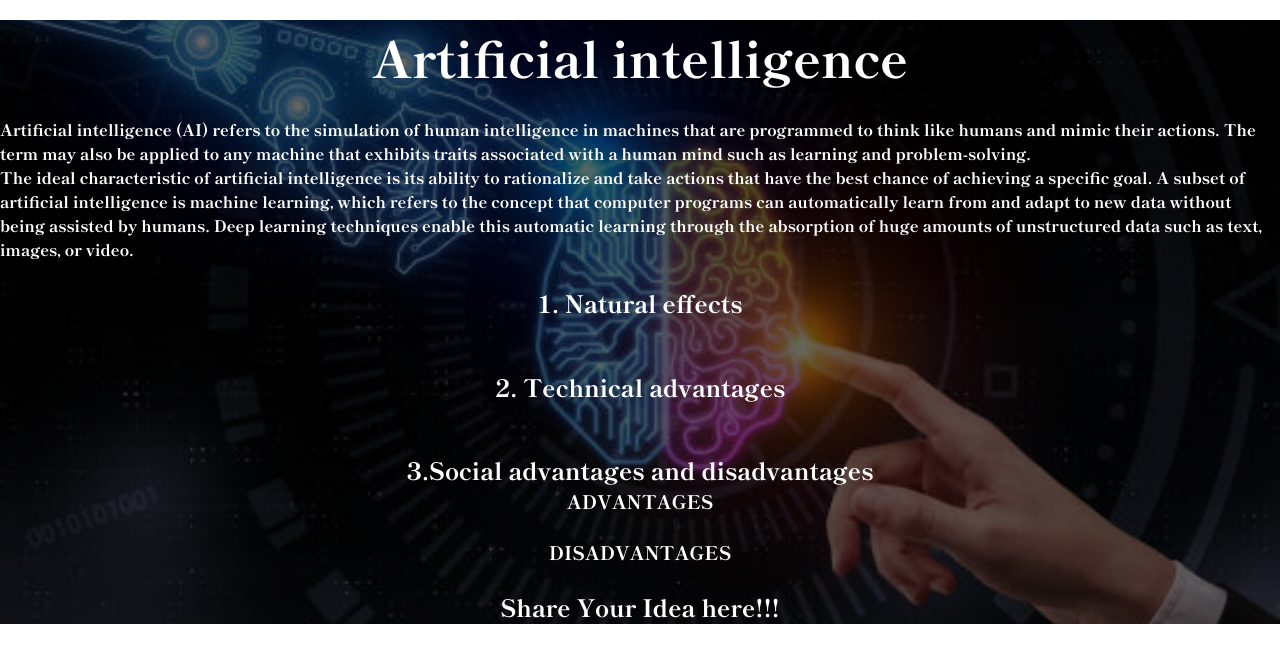
After one commit to praveengit11/Mini-Project, a PHP site: page /ai.html in a window 1280 px wide. The commit adds this page. Shown: the top 663 px of the page. Run offline with PHP 8.4, Linux system fonts and the light colour scheme.

Commit message:
info need to be added

```diff
--- /dev/null
+++ b/ai.css
@@ -0,0 +1,64 @@
+*{
+  margin: 0px;
+  padding: 0px;
+  color: white;
+  font-family: 'Shippori Mincho', serif;
+}
+
+header{
+  background-image: linear-gradient(rgba(0,0,0,0.6),rgba(0,0,0,0.6)),url(ai.jpeg);
+  height: auto;
+  background-size: cover;
+  background-position: center;
+}
+
+p{
+  margin-top: 25px;
+
+}
+
+#head{
+  font-weight: bold;
+  font-size: 50px;
+  margin-top: 20px;
+  text-align: center;
+
+
+}
+.natural{
+
+  text-align: center;
+
+
+}
+.natural h2{
+
+  text-align: center;
+
+}
+.technical{
+
+  text-align: center;
+
+}
+
+.technical h2{
+
+  text-align: center;
+
+}
+
+.Social{
+
+  text-align: center;
+
+}
+
+.Social h2{
+
+  text-align: center;
+
+}
+#idea{
+  text-align: center;
+}
--- /dev/null
+++ b/ai.html
@@ -0,0 +1,52 @@
+<!DOCTYPE html>
+<html lang="en">
+<head>
+    <link rel="stylesheet" href="ai.css">
+    <link href="https://fonts.googleapis.com/css2?family=Shippori+Mincho:wght@800&display=swap" rel="stylesheet">
+    <link href="https://fonts.googleapis.com/css2?family=Shippori+Mincho:wght@400;800&display=swap" rel="stylesheet">
+    <meta charset="UTF-8">
+    <meta http-equiv="X-UA-Compatible" content="IE=edge">
+    <meta name="viewport" content="width=device-width, initial-scale=1.0">
+    <title>Artificial intelligence</title>
+</head>
+<body>
+    <header>
+      <h1 id="head">Artificial intelligence</h1>
+
+    <p><b>Artificial intelligence (AI) refers to the simulation of human intelligence in machines that are
+    programmed to think like humans and mimic their actions. The term may also be applied
+    to any machine that exhibits traits associated with a human mind such as learning and
+    problem-solving.<br>
+    The ideal characteristic of artificial intelligence is its ability to rationalize and take actions that
+    have the best chance of achieving a specific goal. A subset of artificial intelligence is machine
+    learning, which refers to the concept that computer programs can automatically learn from
+    and adapt to new data without being assisted by humans. Deep learning techniques enable this
+    automatic learning through the absorption of huge amounts of unstructured data such as text,
+    images, or video.</b></p>
+<br>
+      <div class="natural">
+        <h2>1. Natural effects</h2>
+        <p></p>
+    </div>
+    <br>
+
+
+    <div class="technical">
+        <h2>2. Technical advantages</h2>
+       <br>
+    </div>
+    <br>
+
+
+    <div class="Social">
+        <h2>3.Social advantages and disadvantages</h2>
+        <h3>ADVANTAGES</h3>
+        <br>
+        <h3>DISADVANTAGES</h3>
+        <br>
+    </div>
+
+    <h2 id="idea">Share Your Idea here!!!</h2>
+</header>
+</body>
+</html>
```
Also changed, not shown: free.css (added, +54 -0 lines), free.html (added, +37 -0 lines), home.css (+29 -16 lines), home.html (+4 -4 lines), loginform.css (added, +62 -0 lines), loginform.html (added, +33 -0 lines), telecommunication.css (added, +58 -0 lines), telecommunication.html (added, +44 -0 lines), free.jpeg (added), freehover.jpeg (added), loginimg.png (added).
